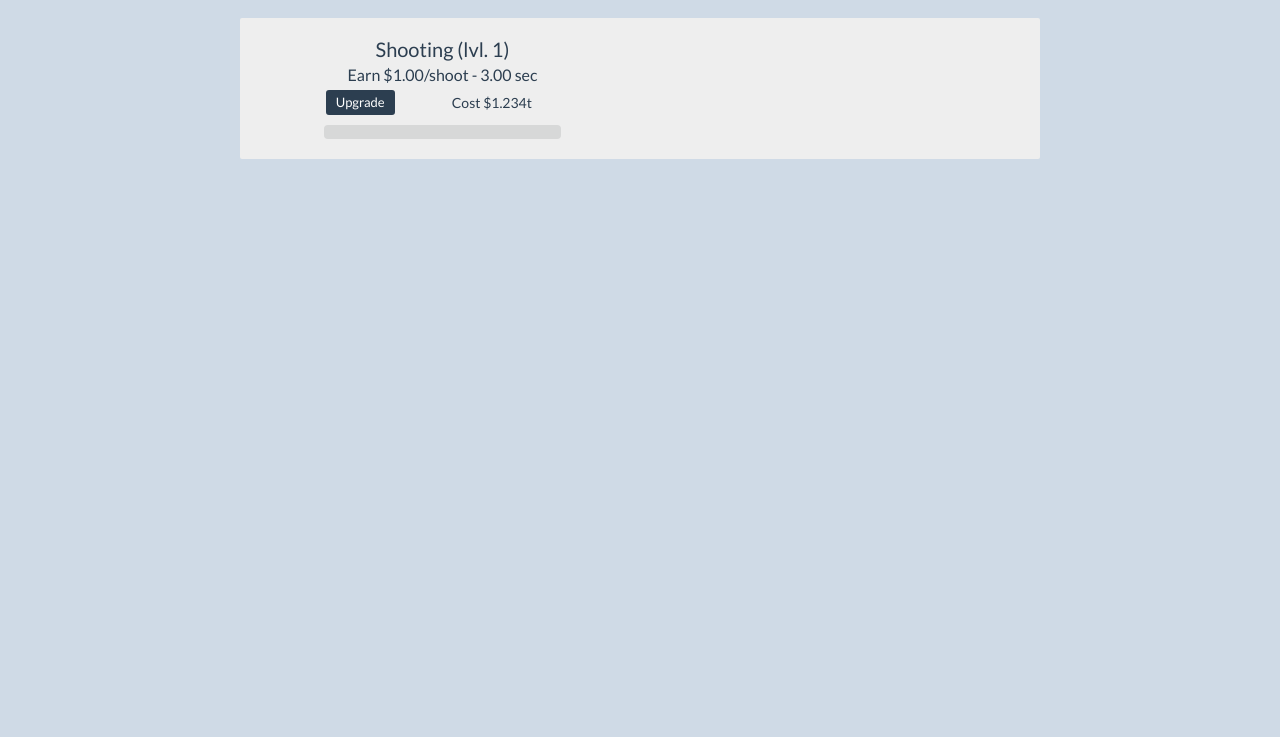
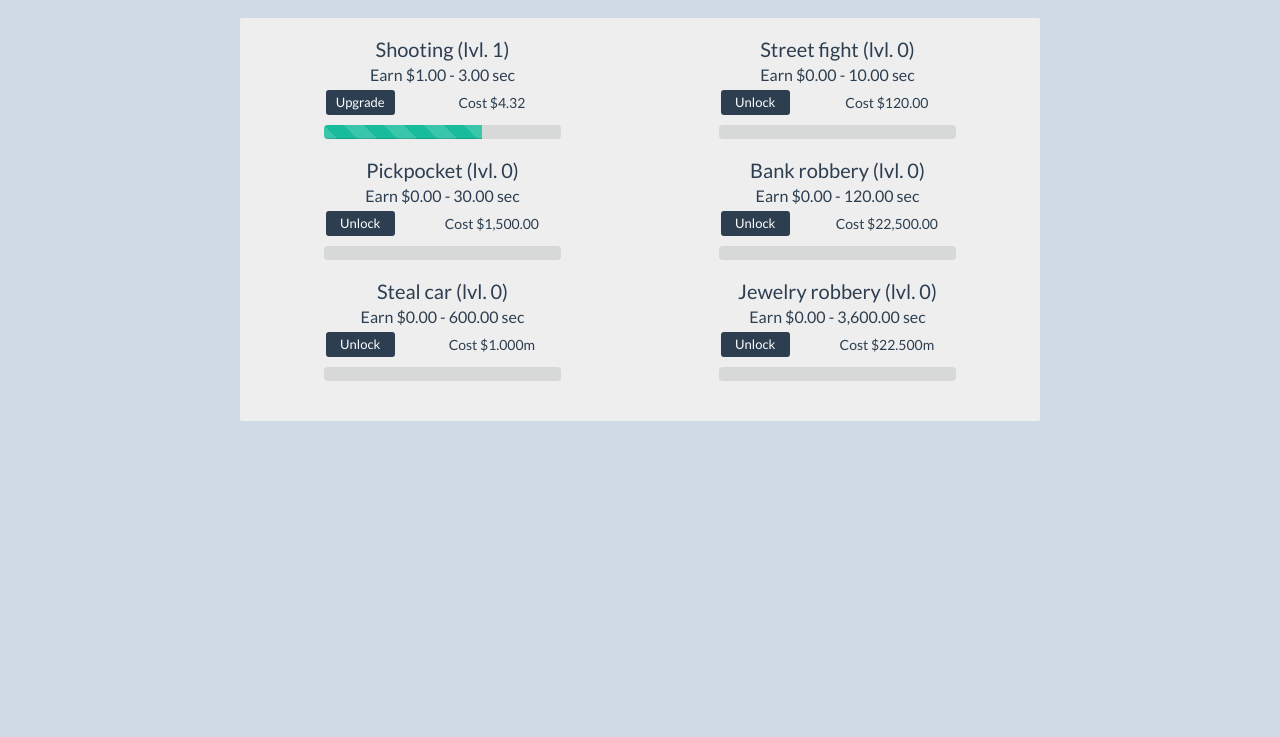
Before and after one commit to LeoVillalba0/Market, a website: page index.html in a window 1280 px wide. Shown: the part 63-800 px from the top of the page. Drawn offline with nearby package versions, Linux system fonts and the light colour scheme; files whose address does not match are found by name.

Commit message:
actions finished + UI changes

```diff
--- a/app/css/interface.css
+++ b/app/css/interface.css
@@ -12,7 +12,8 @@ a { color: inherit; text-decoration: inherit !important; }
 
 .navbar-default { border-radius: 0; background-color: #375a7f; }
 .navbar-default .navbar-brand:hover, .navbar-default .navbar-brand:focus,
-.navbar-default .navbar-nav > li > a:hover, .navbar-default .navbar-nav > li > a:focus { color: #ccc; }
+.navbar-default .navbar-nav > li > a:hover, .navbar-default .navbar-nav > li > a:focus { color: #fff; }
+.navbar-brand { cursor: default; }
 
 .pushed { transition: all 0.5s; -webkit-transition: all 0.5s; transform: translate3d(0%, 0, 0); }
 .pushed.active { cursor: default; -webkit-user-select: none; -moz-user-select: none; }
@@ -30,6 +31,7 @@ a { color: inherit; text-decoration: inherit !important; }
 .sidebar>ul>li:first-child { border-top: 1px solid #171A1D; }
 .sidebar>ul>li:hover, .sidebar>ul>li:active { background-color: #171A1D; }
 
+.action.row .col-md-6 .progress { margin-bottom: 20px; }
 .action-content { width: 100%; text-align: center; }
 .action-content h1 { margin: 0 0 6px 0; font-size: 20px; }
 .action-content h2 { margin: 0 0 6px 0; font-size: 16px; }
--- a/app/js/app.js
+++ b/app/js/app.js
@@ -14,8 +14,11 @@ app.config(function($routeProvider) {
 app.controller('ActionsCtrl', ['$scope', '$interval', function($scope, $interval) {
 	$scope.init = function() {
 		if (game.actions.angularInit !== true || game.actions == undefined) {
+			game.actions.init();
 			$interval(game.options.coreLoop, game.options.interval);
 			game.actions.angularInit = true;
+		} else {
+			game.actions.angularDisplay();
 		};
 	};
 }]);
--- a/app/js/game.js
+++ b/app/js/game.js
@@ -5,8 +5,8 @@ var game = {
 	totalMoney: 0,
 
 	options: {
-		fps: 10,
-		interval: (1000/10),
+		fps: 20,
+		interval: (1000/20),
 		init: false,
 		before: new Date().getTime(),
 		after: new Date().getTime()
@@ -27,6 +27,10 @@ var game = {
 	}
 };
 
+game.actions.gainMoney = function(amount) {
+	game.money += amount;
+	game.totalMoney += amount;
+};
 game.actions.getTime = function(index) {
 	return (this.time[index] / this.timeMultiplier[index]);
 };
@@ -50,6 +54,11 @@ game.actions.init = function() {
 		this.owned[0] = 1;
 
 		$("#action-upgrade-" + (i+1)).attr('onclick', 'game.actions.upgrade(' + i + ');');
+
+		if (this.owned[i] < 1)
+			$("#action-upgrade-" + (i+1)).html("Unlock");
+		else
+			$("#action-upgrade-" + (i+1)).html("Upgrade");
 	}
 
 	this.display();
@@ -62,7 +71,17 @@ game.actions.display = function() {
 		$("#action-name-" + (i+1)).html(this.list[i] + " (lvl. " + this.owned[i] + ")");
 		$("#action-info-" + (i+1)).html("Earn $" + fix(reward) + " - " + fix(time) + " sec");
 		$("#action-cost-" + (i+1)).html("Cost $" + fix(price));
-		$("#action-progress-" + (i+1)).css('width', '50%');
+	}
+};
+game.actions.angularDisplay = function() {
+	for (var i = 0; i < this.list.length; i++) {
+		var price = this.getPrice(i);
+		var reward = this.getReward(i);
+		var time = this.getTime(i);
+		$("#action-upgrade-" + (i+1)).attr('onclick', 'game.actions.upgrade(' + i + ');');
+		$("#action-name-" + (i+1)).html(this.list[i] + " (lvl. " + this.owned[i] + ")");
+		$("#action-info-" + (i+1)).html("Earn $" + fix(reward) + " - " + fix(time) + " sec");
+		$("#action-cost-" + (i+1)).html("Cost $" + fix(price));
 	}
 };
 game.actions.upgrade = function(index) {
@@ -74,7 +93,37 @@ game.actions.upgrade = function(index) {
 	this.display();
 };
 game.actions.run = function(times) {
+	for (var i = 0; i < this.list.length; i++) {
+		if (this.owned[i] > 0) {
+			var fps = game.options.fps;
+			var time = this.getTime(i);
+			var reward = this.getReward(i);
+			this.progress[i] += times/fps;
+			this.gainMoney(Math.floor(this.progress[i]/time) * reward);
+			this.progress[i] %= time;
+			var width = ((this.progress[i]/time) * 100)
+			if (time < 0.1)
+				width = 100;
+			width = Math.max(width, 1);
+			$("#action-progress-" + (i+1)).css('width', width + '%');
+		};
+	}
 };
 
 game.options.coreLoop = function() {
+	var that = game.options;
+	that.now = new Date().getTime();
+	var elapsed = that.now - that.before;
+	if (elapsed > that.interval)
+		that.updateGame(Math.floor(elapsed/that.interval));
+	else
+		that.updateGame(1);
+	that.before = new Date().getTime();
 };
+game.options.updateGame = function(times) {
+	this.display();
+	game.actions.run(times);
+};
+game.options.display = function() {
+	$(".navbar-brand").html("$" + fix(game.money) + " - lvl. 1");
+};
--- a/app/templates/actions.html
+++ b/app/templates/actions.html
@@ -1,17 +1,17 @@
 <div class="well" ng-init="init()">
   <div class="row">
     <div class="col-md-12">
-      <div class="row">
+      <div class="action row">
         <div class="col-md-6">
           <div class="action-content">
-            <h1 id="action-name-1">Shooting (lvl. 1)</h1>
-            <h2 id="action-info-1">Earn $1.00/shoot - 3.00 sec</h2>
+            <h1 id="action-name-1"></h1>
+            <h2 id="action-info-1"></h2>
             <div class="row">
               <div class="col-md-3 col-md-offset-2">
                 <a id="action-upgrade-1" class="btn btn-primary btn-xs center-block">Upgrade</a>
               </div>
               <div class="col-md-5">
-                <h3 id="action-cost-1">Cost $1.234t</h3>
+                <h3 id="action-cost-1"></h3>
               </div>
             </div>
             <div class="progress progress-striped active mid-bar middle">
@@ -19,6 +19,96 @@
             </div>
           </div>
         </div>
+
+        <div class="col-md-6">
+          <div class="action-content">
+            <h1 id="action-name-2"></h1>
+            <h2 id="action-info-2"></h2>
+            <div class="row">
+              <div class="col-md-3 col-md-offset-2">
+                <a id="action-upgrade-2" class="btn btn-primary btn-xs center-block">Upgrade</a>
+              </div>
+              <div class="col-md-5">
+                <h3 id="action-cost-2"></h3>
+              </div>
+            </div>
+            <div class="progress progress-striped active mid-bar middle">
+              <div id="action-progress-2" class="progress-bar progress-bar-success"></div>
+            </div>
+          </div>
+        </div>
+
+        <div class="col-md-6">
+          <div class="action-content">
+            <h1 id="action-name-3"></h1>
+            <h2 id="action-info-3"></h2>
+            <div class="row">
+              <div class="col-md-3 col-md-offset-2">
+                <a id="action-upgrade-3" class="btn btn-primary btn-xs center-block">Upgrade</a>
+              </div>
+              <div class="col-md-5">
+                <h3 id="action-cost-3"></h3>
+              </div>
+            </div>
+            <div class="progress progress-striped active mid-bar middle">
+              <div id="action-progress-3" class="progress-bar progress-bar-success"></div>
+            </div>
+          </div>
+        </div>
+
+        <div class="col-md-6">
+          <div class="action-content">
+            <h1 id="action-name-4"></h1>
+            <h2 id="action-info-4"></h2>
+            <div class="row">
+              <div class="col-md-3 col-md-offset-2">
+                <a id="action-upgrade-4" class="btn btn-primary btn-xs center-block">Upgrade</a>
+              </div>
+              <div class="col-md-5">
+                <h3 id="action-cost-4"></h3>
+              </div>
+            </div>
+            <div class="progress progress-striped active mid-bar middle">
+              <div id="action-progress-4" class="progress-bar progress-bar-success"></div>
+            </div>
+          </div>
+        </div>
+
+        <div class="col-md-6">
+          <div class="action-content">
+            <h1 id="action-name-5"></h1>
+            <h2 id="action-info-5"></h2>
+            <div class="row">
+              <div class="col-md-3 col-md-offset-2">
+                <a id="action-upgrade-5" class="btn btn-primary btn-xs center-block">Upgrade</a>
+              </div>
+              <div class="col-md-5">
+                <h3 id="action-cost-5"></h3>
+              </div>
+            </div>
+            <div class="progress progress-striped active mid-bar middle">
+              <div id="action-progress-5" class="progress-bar progress-bar-success"></div>
+            </div>
+          </div>
+        </div>
+
+        <div class="col-md-6">
+          <div class="action-content">
+            <h1 id="action-name-6"></h1>
+            <h2 id="action-info-6"></h2>
+            <div class="row">
+              <div class="col-md-3 col-md-offset-2">
+                <a id="action-upgrade-6" class="btn btn-primary btn-xs center-block">Upgrade</a>
+              </div>
+              <div class="col-md-5">
+                <h3 id="action-cost-6"></h3>
+              </div>
+            </div>
+            <div class="progress progress-striped active mid-bar middle">
+              <div id="action-progress-6" class="progress-bar progress-bar-success"></div>
+            </div>
+          </div>
+        </div>
       </div>
     </div>
   </div>
--- a/index.html
+++ b/index.html
@@ -25,11 +25,12 @@
 
     <ul>
       <li><a href="#/"><i class="fa fa-hand-rock-o"></i> Actions</a></li>
-      <li><a href="#/"><i class="ion-paintbucket"></i> Production</a></li>
-      <li><a href="#/"><i class="ion-ios-people"></i> Gangs</a></li>
-      <li><a href="#/"><i class="ion-android-star-outline"></i> Prestige</a></li>
-      <li><a href="#/"><i class="ion-ribbon-b"></i> Achievements</a></li>
-      <li><a href="#/"><i class="fa fa-cog"></i> Options</a></li>
+      <li><a href="#/production"><i class="ion-paintbucket"></i> Production</a></li>
+      <li><a href="#/gangs"><i class="ion-ios-people"></i> Gangs</a></li>
+      <li><a href="#/prestige"><i class="ion-android-star-outline"></i> Prestige</a></li>
+      <li><a href="#/achievements"><i class="ion-ribbon-b"></i> Achievements</a></li>
+      <li><a href="#/stats"><i class="ion-stats-bars"></i> Stats</a></li>
+      <li><a href="#/options"><i class="fa fa-cog"></i> Options</a></li>
       <li><a href="#/" id="sidebar-close"><i class="fa fa-times-circle"></i> Close menu</a></li>
     </ul>
   </div>
```
